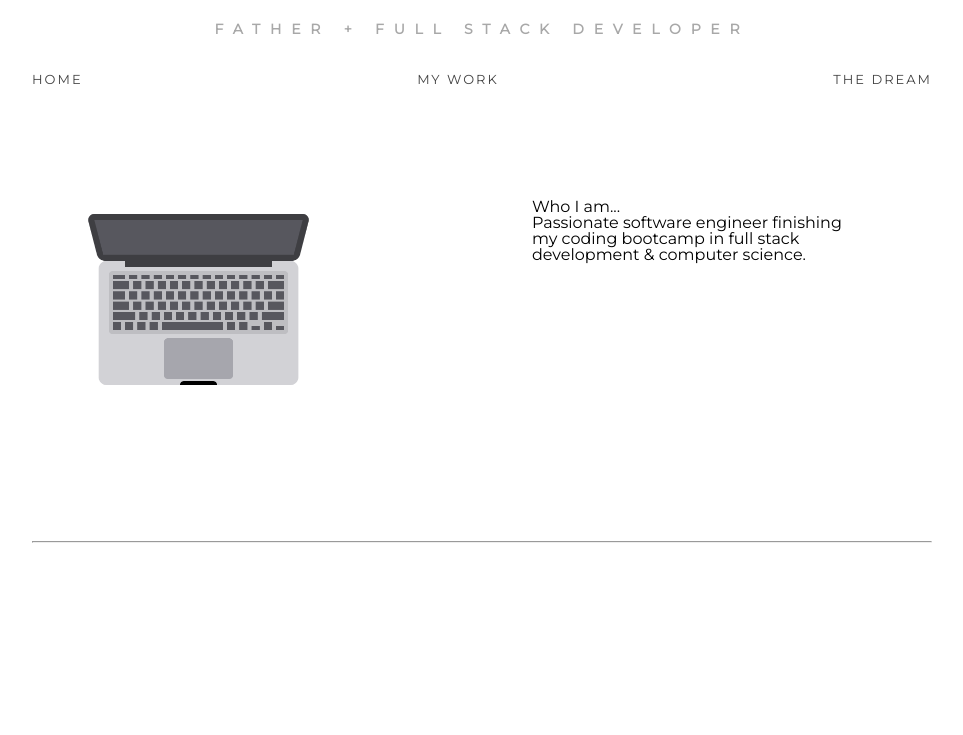
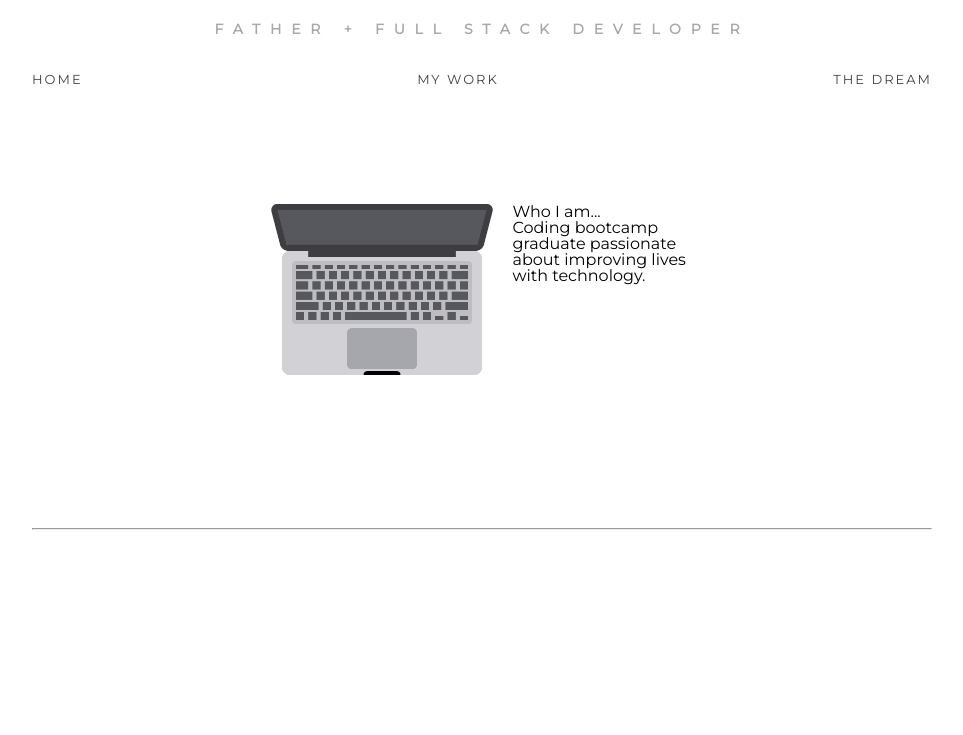
Before and after one commit to TevvinStrong/Portfolio, a PHP site: page / in a window 1280 px wide; the page is wider, and only the part inside the window is pictured. Shown: the part 146-881 px from the top of that part, without its empty margins (158-1121 px from the left). Run offline with PHP 8.4, Linux system fonts and the light colour scheme.

Commit message:
Cleaned up summary section

```diff
--- a/index.html
+++ b/index.html
@@ -33,17 +33,12 @@
         </div>
 
         <div class="summary-section">
-            <div class="summary-image">
                 <!--TODO:ADD IMAGE FOR THIS SECTION-->
                 <img src="./images/iconfinder_macbook.png" alt="Photo of a macbook pro(apple laptop)">
-            </div>
-            <div class="summary-intro">
-                <h2>Who I am...</h2>
-                <p>
-                    Passionate software engineer finishing<br>my coding bootcamp
-                    in full stack<br>development & computer science.
+                <p> Who I am...<br>
+                    Coding bootcamp graduate passionate about improving lives
+                    with technology.
                 </p>
-            </div>
         </div>
 
         <!--Border-->
--- a/stylesheet.css
+++ b/stylesheet.css
@@ -158,10 +158,9 @@ a:hover {
 .container .summary-section {
     display: flex;
     flex-direction: row;
-    justify-content: space-between;
+    justify-content: center;
     margin-top: 80px;
     padding-bottom: 100px;
-    padding-left: 4%;
 }
 
 .container .summary-section img {
@@ -170,14 +169,14 @@ a:hover {
     max-width: 392px;
 }
 
-.container .summary-section .summary-intro {
-    margin-left: 5em;
-    margin-top: 30px;
+.container .summary-section {
+    margin-top: 70px;
     font-family: "Montserrat", "Arial", "Helvetica", "sans-serif";
 }
 
-.container .summary-section .summary-intro p {
-    width: 400px;
+.container .summary-section p {
+    margin-top: 45px;
+    width: 200px;
     max-width: 100%;
 }
 
```
